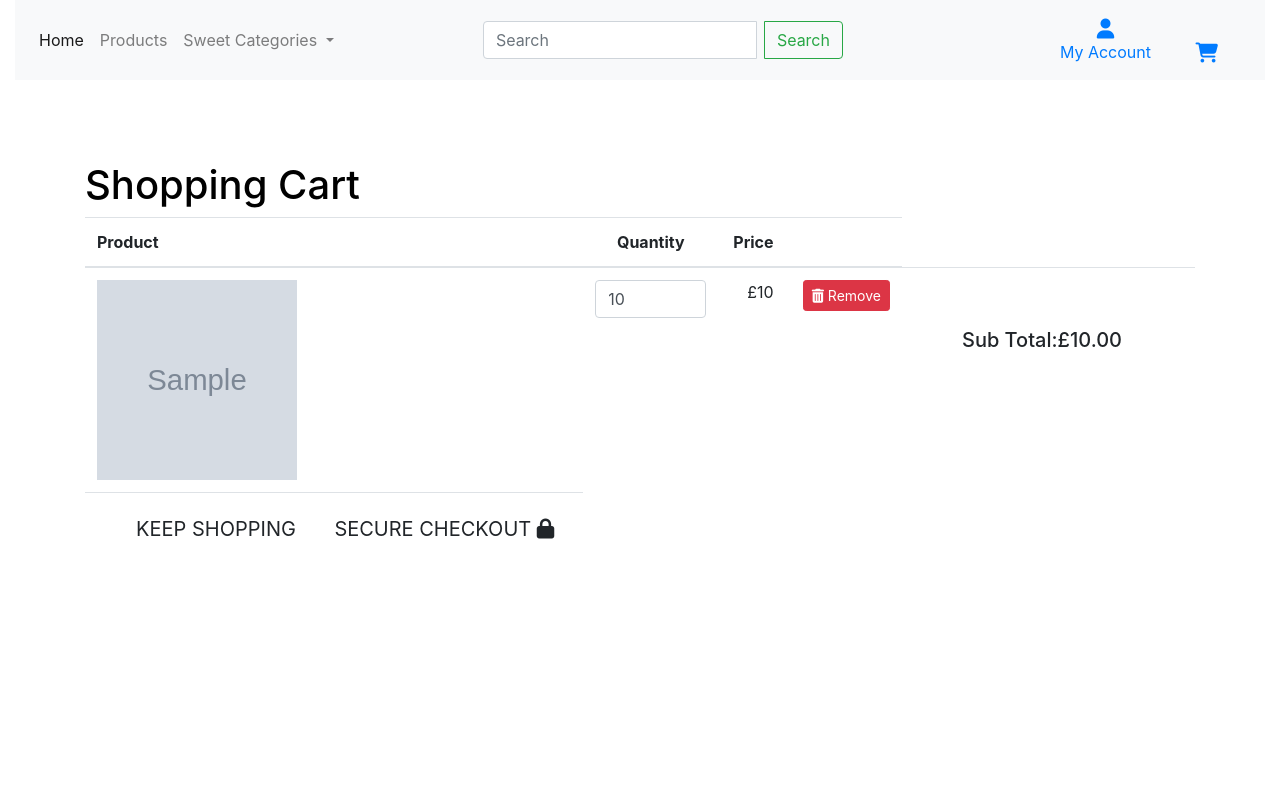
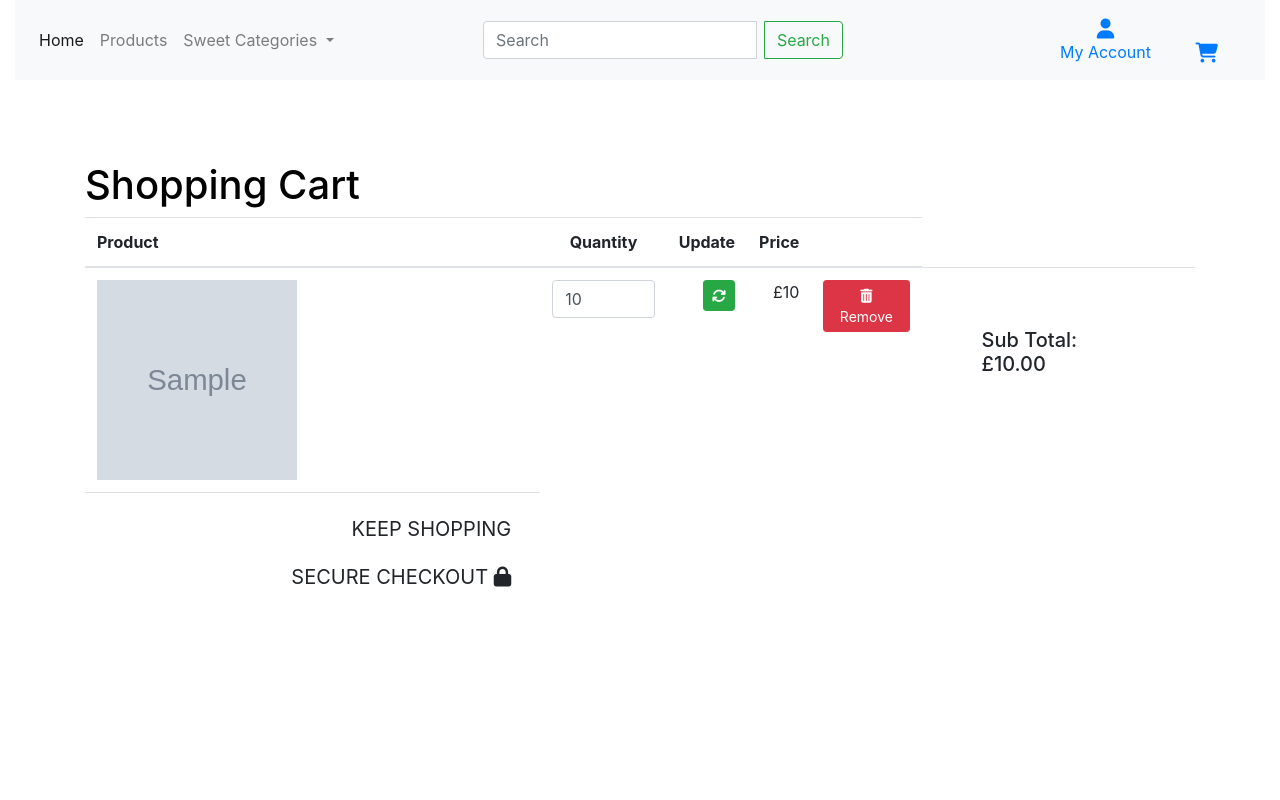
Before and after one commit to aliciarawlings/sweet_moments_milestone, a Django app: template cart/templates/cart/cart.html in a window 1280 px wide. Run offline with Django 3.2, Linux system fonts and the light colour scheme; the template is opened without the code that fills it: most values are stand-ins (such as "Sample title", 1, 10 or a date in 2020); grey boxes marked "Sample" are stand-in pictures; some libraries are stand-ins or nearby versions.

Commit message:
update quantity in cart functionality added

```diff
--- a/cart/templates/cart/cart.html
+++ b/cart/templates/cart/cart.html
@@ -31,25 +31,32 @@
                 <tr>
                     <th scope="col">Product</th>
                     <th scope="col" class="text-center">Quantity</th>
+                    <th scope="col" class="text-right">Update</th>
                     <th scope="col" class="text-right">Price</th>
+
                     <th></th>
              </tr>
         </thead>
 
-            {% for items in items %}
+            {% for item in items %}
 
                 <tr>
-                <td><img class="img-fluid cart-img-size" src="{{ items.product.image.url }}">
+                <td><img class="img-fluid cart-img-size" src="{{ item.product.image.url }}">
                 </td>
-                 <td>
-                    <form class="form update-form" action="" method= "POST">
+                <td>
+
+                    <form class="form update-form" action="{% url 'update_cart' item.product.id %}" method= "POST">
                         {% csrf_token %}
-                        <input class="form-control qty_input" type="number" name="quantity" value="{{ items.quantity}}" min="1" max="99" data-item_id ="{{items.item_id}}" id="id_qty_{{items.item_id}}">
-                        </form>
+                        <input class="form-control qty_input" type="number" name="quantity" value="{{ item.quantity }}" min="1" max="99" data-item_id ="{{item.item_id}}" id="id_qty_{{item.item_id}}">
+                        <td class="update_cart text-right">
+                            <button class="btn btn-sm btn-success" id="update_{{item.item_id}}"><i class="fa fa-refresh"></i></button>
+                        </td>
+                    </form>
                 </td>
-                <td class="text-right">£{{items.product.price}}</td>
 
-                 <td class="text-right"><button class="btn btn-sm btn-danger"><i class="fa fa-trash"></i> Remove </button> </td>
+                <td class="text-right">£{{item.product.price}}</td>
+
+                 <td class="text-right"><button class="btn btn-sm btn-danger" id ="remove_{{item.item_id}}"><i class="fa fa-trash"></i> Remove </button> </td>
              <td>
                 <h5 class="m-5 pb-5"> Sub Total:£{{total|floatformat:2}}</h5>
             </td>
--- a/cart/urls.py
+++ b/cart/urls.py
@@ -2,6 +2,7 @@ from django.urls import path
 from . import views
 
 urlpatterns = [
-    path('', views.cart, name= 'cart'),
-    path('add/<item_id>/', views.add_to_cart, name= 'add_to_cart')
+    path('', views.cart, name='cart'),
+    path('add/<item_id>/', views.add_to_cart, name='add_to_cart'),
+    path('update_cart/<item_id>/', views.update_cart, name='update_cart')
 ]
--- a/products/urls.py
+++ b/products/urls.py
@@ -3,6 +3,6 @@ from . import views
 
 
 urlpatterns = [
-    path('', views.all_products, name= 'products'),
-    path('<products_id>', views.product_detail, name= 'product_detail'),
+    path('', views.all_products, name='products'),
+    path('<products_id>', views.product_detail, name='product_detail')
 ]
--- /dev/null
+++ b/static/script/script.js
@@ -0,0 +1,4 @@
+//update cart quantity
+$('.update_cart').click(function(e){
+    var form = $(this).prev('.update-form');
+})
--- a/templates/base.html
+++ b/templates/base.html
@@ -114,10 +114,10 @@
 </div>
 
 
-
+ </div>
 </nav>
 
-    </div>
+
  </header>
 
     {% block page_header %}
@@ -128,6 +128,7 @@
     {% endblock %}
 
     {% block postloadjs %}
+    <script src="{% static 'script/script.js'%}"></script>
     {% endblock %}
 
 
```
Also changed, not shown: cart/views.py (+14 -1 lines), products/templates/products/product_detail.html (+6 -9 lines), products/views.py (+28 -30 lines), cart/apps.py (line endings or trailing spaces).
